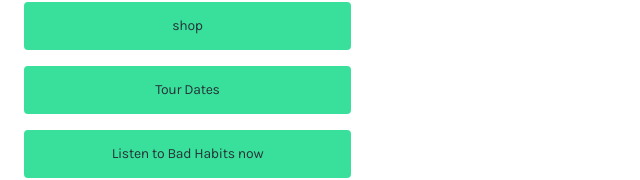
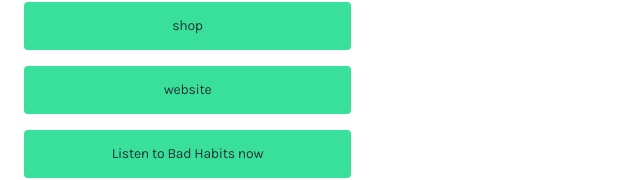
Before and after one commit to kaitlinw/links-practice, a React app: page / in a window 1280 px wide. Shown: the part 218-398 px from the top of the page, without its empty margins (0-640 px from the left). Built offline with nearby package versions, Linux system fonts and the light colour scheme.

Commit message:
fix: small fixes

```diff
--- a/src/data/linkData.js
+++ b/src/data/linkData.js
@@ -16,8 +16,8 @@
     {
       parentLinkId: "3",
       linkType: "classic",
-      title: "Tour Dates",
-      url: "https://www.edsheeran.com/tour",
+      title: "website",
+      url: "https://www.edsheeran.com/",
     },
     {
       parentLinkId: "4",
```
Also changed, not shown: 1 other file (tests, documents, lock files or other folders).
